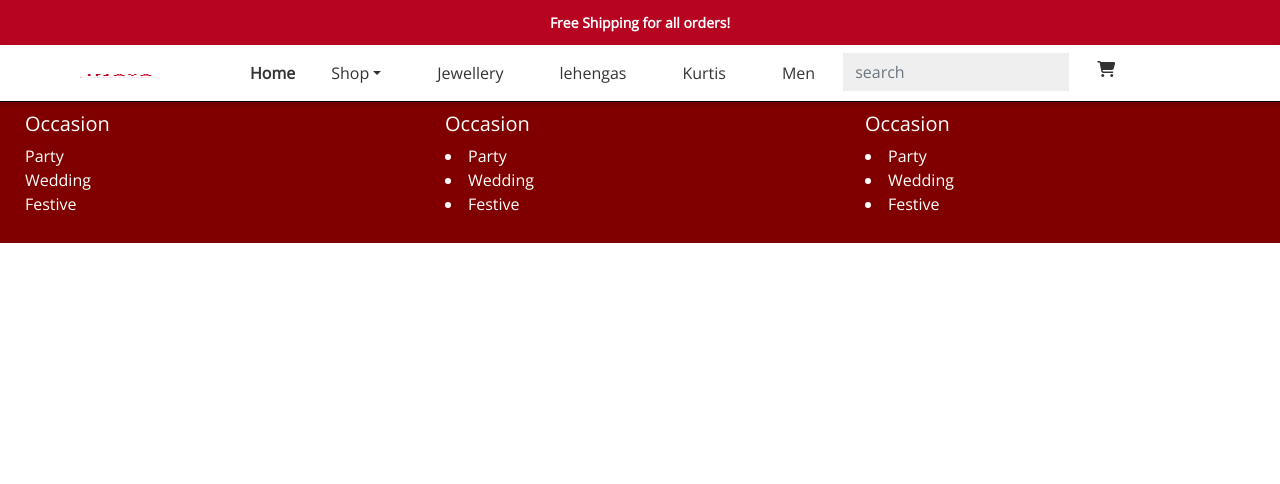
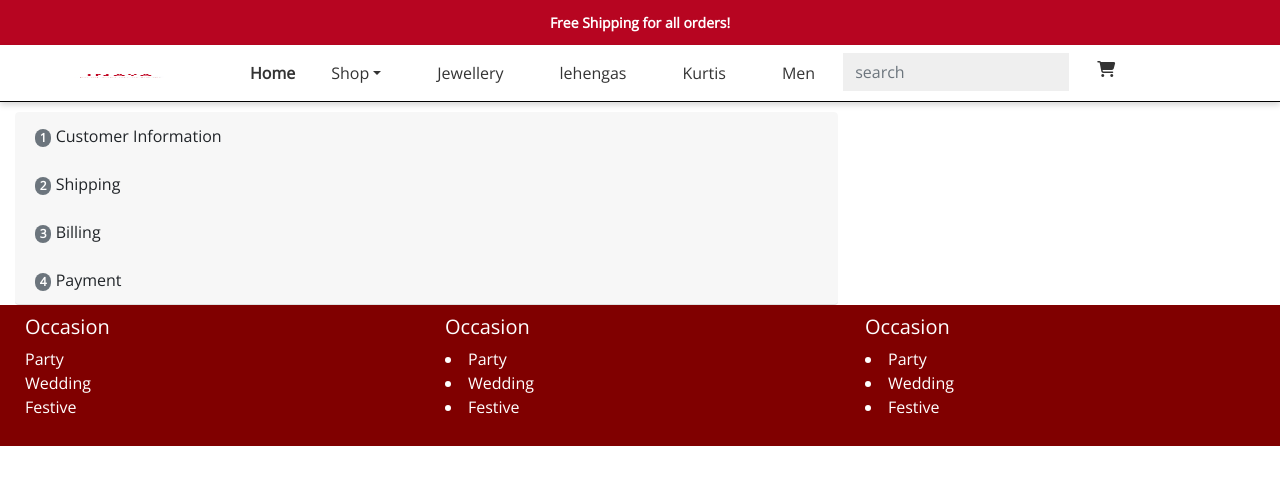
Before and after one commit to yug-shah0106/Inaya, a React (Create React App) app: page /checkout in a window 1280 px wide. Shown: the top 484 px of the page. Built offline with nearby package versions, Linux system fonts and the light colour scheme.

Commit message:
Added checkout router with basic implementation.

```diff
--- a/package.json
+++ b/package.json
@@ -42,6 +42,7 @@
     "body-parser": "^1.19.0",
     "express": "^4.17.1",
     "express-pino-logger": "^4.0.0",
+    "final-form": "^4.18.6",
     "node-env-run": "^3.0.2",
     "nodemon": "^1.19.4",
     "npm-run-all": "^4.1.5",
--- a/src/Component/Router/Routes.jsx
+++ b/src/Component/Router/Routes.jsx
@@ -4,6 +4,7 @@ import Home from './../LandingPage.jsx';
 import ProductDetail from './../ProductDetail.jsx';
 import ProductListing from './../ProductListing.jsx';
 import CartView from "../cart_details/CartView";
+import CheckoutView from "../checkout_details/CheckoutView";
 // import Lisitingpage from './../Listingpage.jsx';
 // import Form from './../Form.jsx';
 
@@ -20,6 +21,7 @@ const Main = () => (
       <Route exact path='/productListing' component={ProductListing} />
       <Route exact path='/productListing/:name' component={ProductListing} />
       <Route exact path="/cart" component={CartView} />
+      <Route exact path="/checkout" component={CheckoutView} />
     </Switch>
   </main>
 )
--- /dev/null
+++ b/src/Component/checkout_details/CheckoutView.jsx
@@ -0,0 +1,144 @@
+import React, {Component} from 'react';
+import {
+  Badge,
+  Row,
+  Col,
+  Accordion,
+  Card
+} from "react-bootstrap";
+import { Form, Field } from 'react-final-form'
+
+import checkout from "./checkout.css";
+
+
+export default class CheckoutView extends Component {
+
+
+  handleSubmit = () => {
+
+  }
+
+  render() {
+    return (
+      <div className="m-t-10">
+        <Col sm={8}>
+          <Accordion defaultActiveKey={0} className="checkout-container">
+            <Card>
+              <Accordion.Toggle as={Card.Header} eventKey={0}>
+                <Badge variant="secondary">1</Badge>{' '}
+                Customer Information
+              </Accordion.Toggle>
+              <Accordion.Collapse eventKey={0}>
+                <Card.Body>
+                  Login
+                </Card.Body>
+              </Accordion.Collapse>
+            </Card>
+            <Card>
+              <Accordion.Toggle as={Card.Header} eventKey={1}>
+              <Badge variant="secondary">2</Badge>{' '}
+                Shipping
+              </Accordion.Toggle>
+              <Accordion.Collapse eventKey={1}>
+                <Card.Body>
+                  <Form
+                    validate={this.validate}
+                    onSubmit={this.handleSubmit}
+                    render={({ handleSubmit, submitting, values }) => (
+                      <form onSubmit={handleSubmit}>
+                        <Row>
+                          <Col>
+                            <label>First Name</label>
+                            <div>
+                              <Field name="firstName">
+                                {
+                                  ({input, meta}) => (
+                                    <input
+                                    {...input}
+                                    className="form-control"
+                                    />
+                                  )
+                                }
+                              </Field>
+                            </div>
+                          </Col>
+                          <Col>
+                            <label>Last Name</label>
+                            <div>
+                              <Field name="lastName">
+                                {
+                                  ({input, meta}) => (
+                                    <input
+                                    {...input}
+                                    className="form-control"
+                                    />
+                                  )
+                                }
+                              </Field>
+                            </div>
+                          </Col>
+                        </Row>
+                        <Row>
+                          <Col>
+                            <label>Address</label>
+                            <div>
+                              <Field name="address">
+                                {
+                                  ({input, meta}) => (
+                                    <textarea
+                                    {...input}
+                                    className="form-control"
+                                    />
+                                  )
+                                }
+                              </Field>
+                            </div>
+                          </Col>
+                        </Row>
+                        <Row>
+                          <Col>
+                            <label>Phone Number</label>
+                            <div>
+                              <Field name="phoneNumber">
+                                {
+                                  ({input, meta}) => (
+                                    <input
+                                    {...input}
+                                    className="form-control"
+                                    />
+                                  )
+                                }
+                              </Field>
+                            </div>
+                          </Col>
+                        </Row>
+                      </form>
+                    )}
+                  />
+                </Card.Body>
+              </Accordion.Collapse>
+            </Card>
+            <Card>
+              <Accordion.Toggle as={Card.Header} eventKey={2}>
+                <Badge variant="secondary">3</Badge>{' '}
+                Billing
+              </Accordion.Toggle>
+              <Accordion.Collapse eventKey={2}>
+                <Card.Body>Hello! I'm the body</Card.Body>
+              </Accordion.Collapse>
+            </Card>
+            <Card>
+              <Accordion.Toggle as={Card.Header} eventKey={3}>
+              <Badge variant="secondary">4</Badge>{' '}
+                Payment
+              </Accordion.Toggle>
+              <Accordion.Collapse eventKey={3}>
+                <Card.Body>Hello! I'm the body</Card.Body>
+              </Accordion.Collapse>
+            </Card>
+          </Accordion>
+        </Col>
+      </div>
+    )
+  }
+}
--- /dev/null
+++ b/src/Component/checkout_details/checkout.css
@@ -0,0 +1,14 @@
+
+.checkout-container .card {
+  border-left: none;
+  border-top: none;
+  border-right: none;
+}
+
+.checkout-container .card-body {
+	border-bottom: 1px solid #ccc;
+}
+
+.checkout-container .card-header .badge {
+	border-radius: 10px;
+}
--- a/src/index.css
+++ b/src/index.css
@@ -114,3 +114,7 @@ nav {
         }
     }
 }
+
+.m-t-10 {
+  margin-top: 10px;
+}
```
Also changed, not shown: 1 other file (tests, documents, lock files or other folders).
